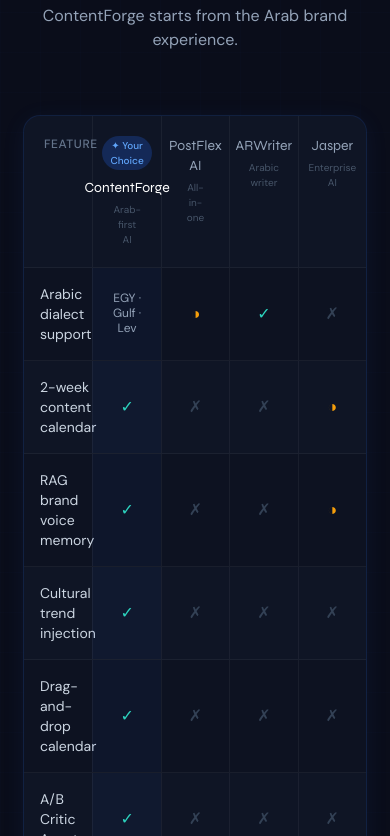
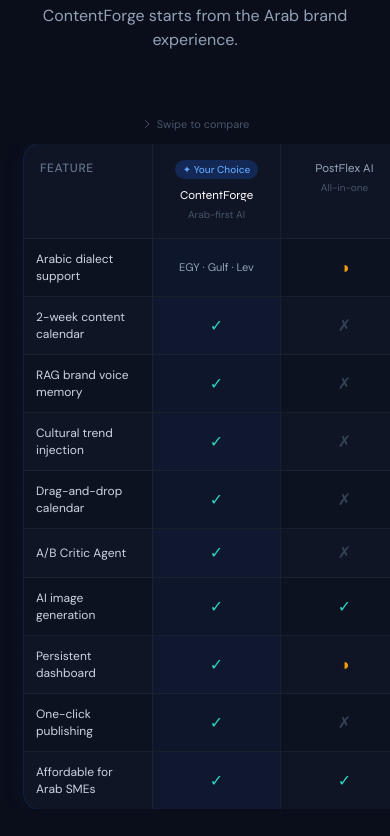
Before and after one commit to NouraNabile/contentforge-ITI, a Vue app in the folder contentforge/: page / in a window 390 px wide. Shown: the part 7268-8104 px from the top of the page. Built offline with nearby package versions, Linux system fonts and the light colour scheme; no server answers.

Commit message:
Responsive competitors table

```diff
--- a/contentforge/src/components/CompetitorTable.vue
+++ b/contentforge/src/components/CompetitorTable.vue
@@ -14,25 +14,34 @@
         <p class="text-slate-400 max-w-xl mx-auto">{{ t('competitors.subheading') }}</p>
       </div>
 
-      <!-- Comparison table card -->
-      <div class="rounded-2xl border-subtle bg-forge-900 overflow-hidden card-glow">
+      <!-- Scroll hint — mobile only -->
+      <p class="text-[11px] text-slate-600 text-center mb-3 md:hidden flex items-center justify-center gap-1">
+        <svg class="w-3 h-3" fill="none" viewBox="0 0 24 24" stroke="currentColor">
+          <path stroke-linecap="round" stroke-linejoin="round" stroke-width="2" d="M9 5l7 7-7 7"/>
+        </svg>
+        {{ t('competitors.scrollHint') }}
+      </p>
+
+      <!-- Scrollable wrapper on mobile -->
+      <div class="overflow-x-auto -mx-6 px-6 md:mx-0 md:px-0">
+        <div class="min-w-[640px] md:min-w-0 rounded-2xl border-subtle bg-forge-900 overflow-hidden card-glow">
 
           <!-- Table header -->
           <div class="grid grid-cols-5 border-b border-white/5">
-          <div class="p-5 col-span-1">
+            <div class="p-4 md:p-5 col-span-1">
               <p class="text-xs text-slate-500 font-medium uppercase tracking-wider">
                 {{ t('competitors.featureCol') }}
               </p>
             </div>
             <div v-for="tool in tools" :key="tool.nameKey"
-            class="p-5 text-center border-l border-white/5"
+              class="p-4 md:p-5 text-center border-l border-white/5"
               :class="tool.highlight ? 'bg-blue-600/8' : ''">
               <div class="flex flex-col items-center gap-1">
                 <span v-if="tool.highlight"
                   class="text-[10px] px-2 py-0.5 rounded-full bg-blue-600/25 text-blue-400 font-medium mb-1">
                   {{ t('competitors.yourChoice') }}
                 </span>
-              <p class="font-display font-600 text-sm" :class="tool.highlight ? 'text-white' : 'text-slate-400'">
+                <p class="font-display font-600 text-xs md:text-sm" :class="tool.highlight ? 'text-white' : 'text-slate-400'">
                   {{ t(tool.nameKey) }}
                 </p>
                 <p class="text-[10px] text-slate-600">{{ t(tool.typeKey) }}</p>
@@ -44,22 +53,24 @@
           <div v-for="(row, i) in tableRows" :key="row.featureKey"
             class="grid grid-cols-5 border-b border-white/5 last:border-0"
             :class="i % 2 === 0 ? 'bg-forge-950/30' : ''">
-          <div class="p-4 flex items-center">
-            <p class="text-sm text-slate-300">{{ t(row.featureKey) }}</p>
+            <div class="p-3 md:p-4 flex items-center">
+              <p class="text-xs md:text-sm text-slate-300 leading-snug">{{ t(row.featureKey) }}</p>
             </div>
             <div v-for="(cell, ci) in row.cells" :key="ci"
-            class="p-4 flex items-center justify-center border-l border-white/5"
+              class="p-3 md:p-4 flex items-center justify-center border-l border-white/5"
               :class="ci === 0 ? 'bg-blue-600/5' : ''">
-            <span v-if="cell === true"    class="text-teal-400 text-base">✓</span>
-            <span v-else-if="cell === false"   class="text-slate-700 text-base">✗</span>
+              <span v-if="cell === true"           class="text-teal-400 text-base">✓</span>
+              <span v-else-if="cell === false"     class="text-slate-700 text-base">✗</span>
               <span v-else-if="cell === 'partial'" class="text-amber-500 text-base">◑</span>
-            <span v-else class="text-xs text-slate-400 text-center leading-tight">{{ t(cell) }}</span>
+              <span v-else class="text-[11px] md:text-xs text-slate-400 text-center leading-tight">{{ t(cell) }}</span>
             </div>
+          </div>
+
         </div>
       </div>
 
       <!-- Key differentiators -->
-      <div class="grid md:grid-cols-3 gap-4 mt-8">
+      <div class="grid sm:grid-cols-2 md:grid-cols-3 gap-4 mt-8">
         <div v-for="diff in differentiators" :key="diff.titleKey"
           class="p-5 rounded-xl border-subtle bg-forge-900 flex gap-4">
           <div class="text-2xl shrink-0">{{ diff.emoji }}</div>
@@ -69,6 +80,7 @@
           </div>
         </div>
       </div>
+
     </div>
   </section>
 </template>
--- a/contentforge/src/locales/ar.json
+++ b/contentforge/src/locales/ar.json
@@ -458,7 +458,8 @@
         "title": "مقارنة بـ PostFlex AI",
         "desc": "PostFlex AI يحتوي على جدولة محدودة وقوالب أقل. ContentForge يقدم استراتيجية أسبوعين كاملة مدعومة بالذكاء الاصطناعي مع وعي بالتوجهات الثقافية."
       }
-    }
+    },
+    "scrollHint": "اسحب للمقارنة"
   },
   "common": {
     "cancel": "إلغاء",
--- a/contentforge/src/locales/en.json
+++ b/contentforge/src/locales/en.json
@@ -476,7 +476,8 @@
         "title": "vs. PostFlex AI",
         "desc": "PostFlex AI has limited scheduling and fewer templates. ContentForge delivers a complete AI-generated 2-week strategy with live cultural trend awareness."
       }
-    }
+    },
+    "scrollHint": "Swipe to compare"
   },
   "branding": {
     "title": "Brand Vault",
```
Lines whose indentation alone changed are shown as unchanged.
